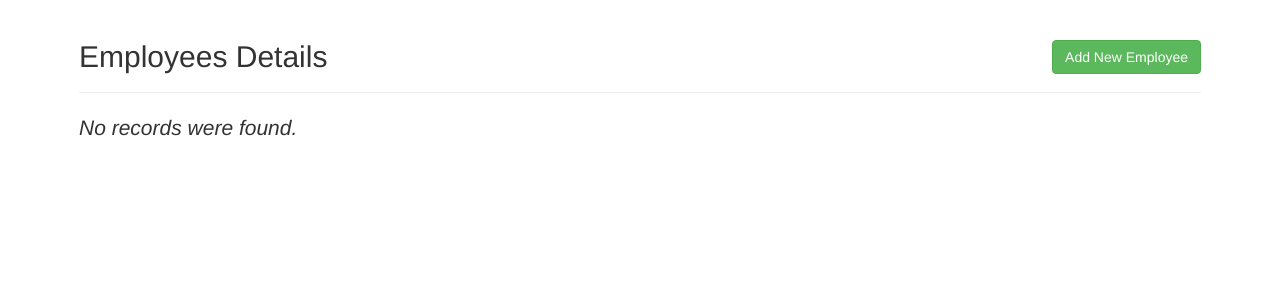
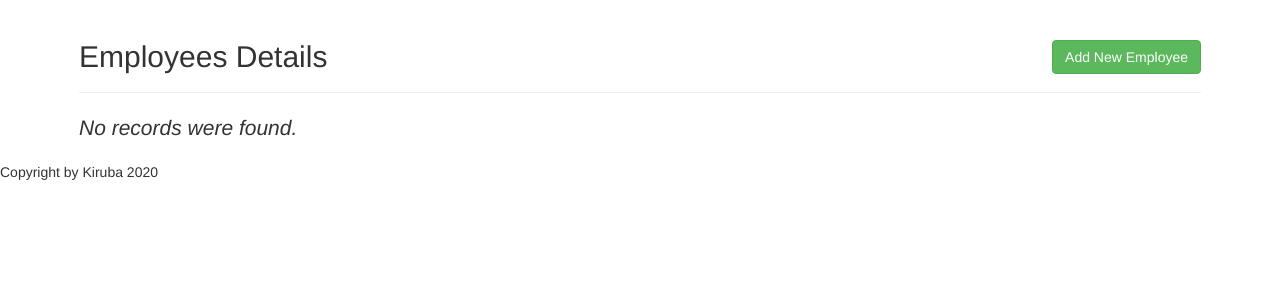
Before and after one commit to kirubagithub/php-curd, a PHP site: page / in a window 1280 px wide. Shown: the top 300 px of the page. Run offline with PHP 8.4, Linux system fonts and the light colour scheme; data that the repository does not hold is empty.

Commit message:
Footer Added

```diff
--- a/index.php
+++ b/index.php
@@ -84,4 +84,5 @@
         </div>
     </div>
 </body>
+    <footer>Copyright by Kiruba 2020</footer>
 </html>
```
